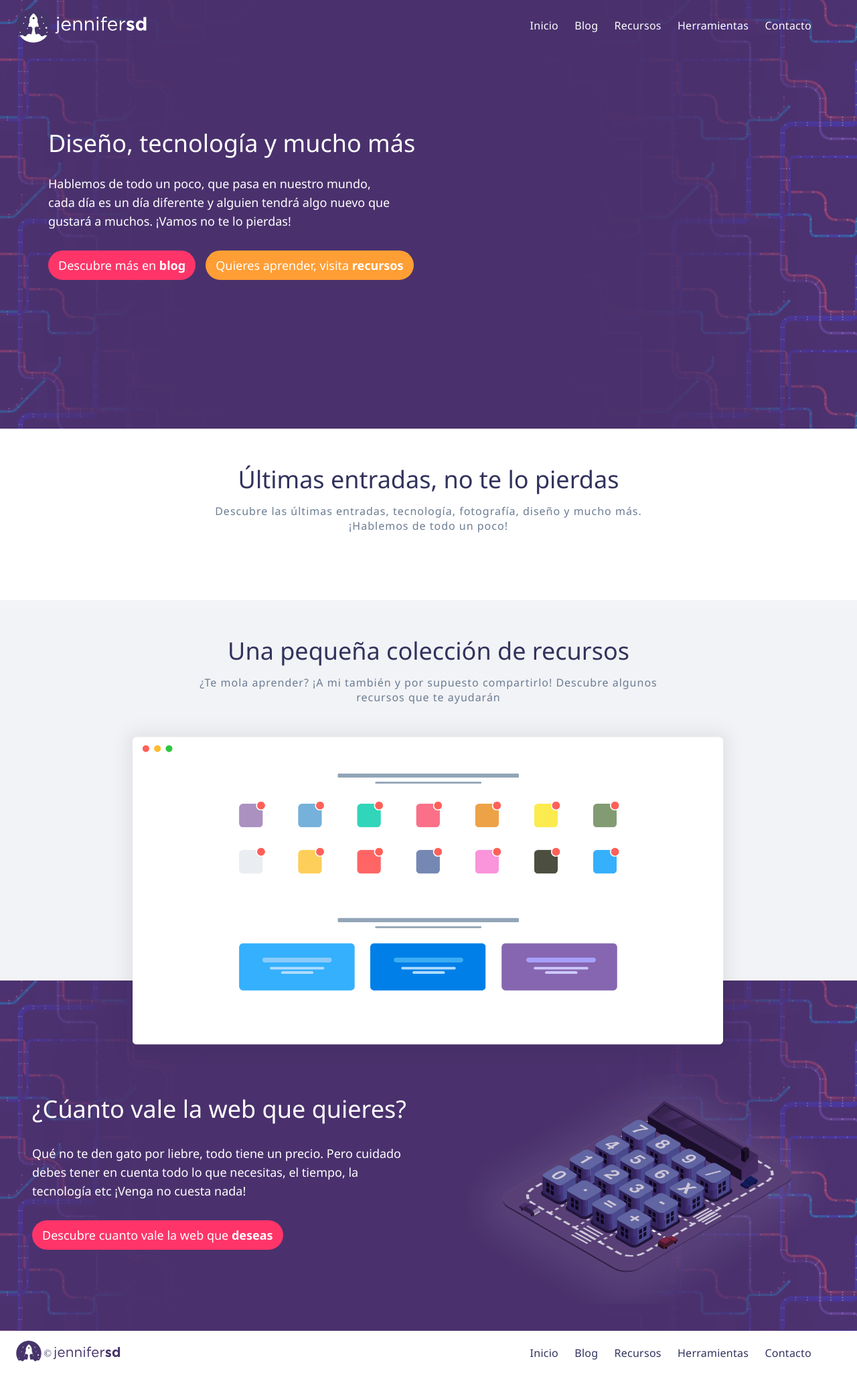
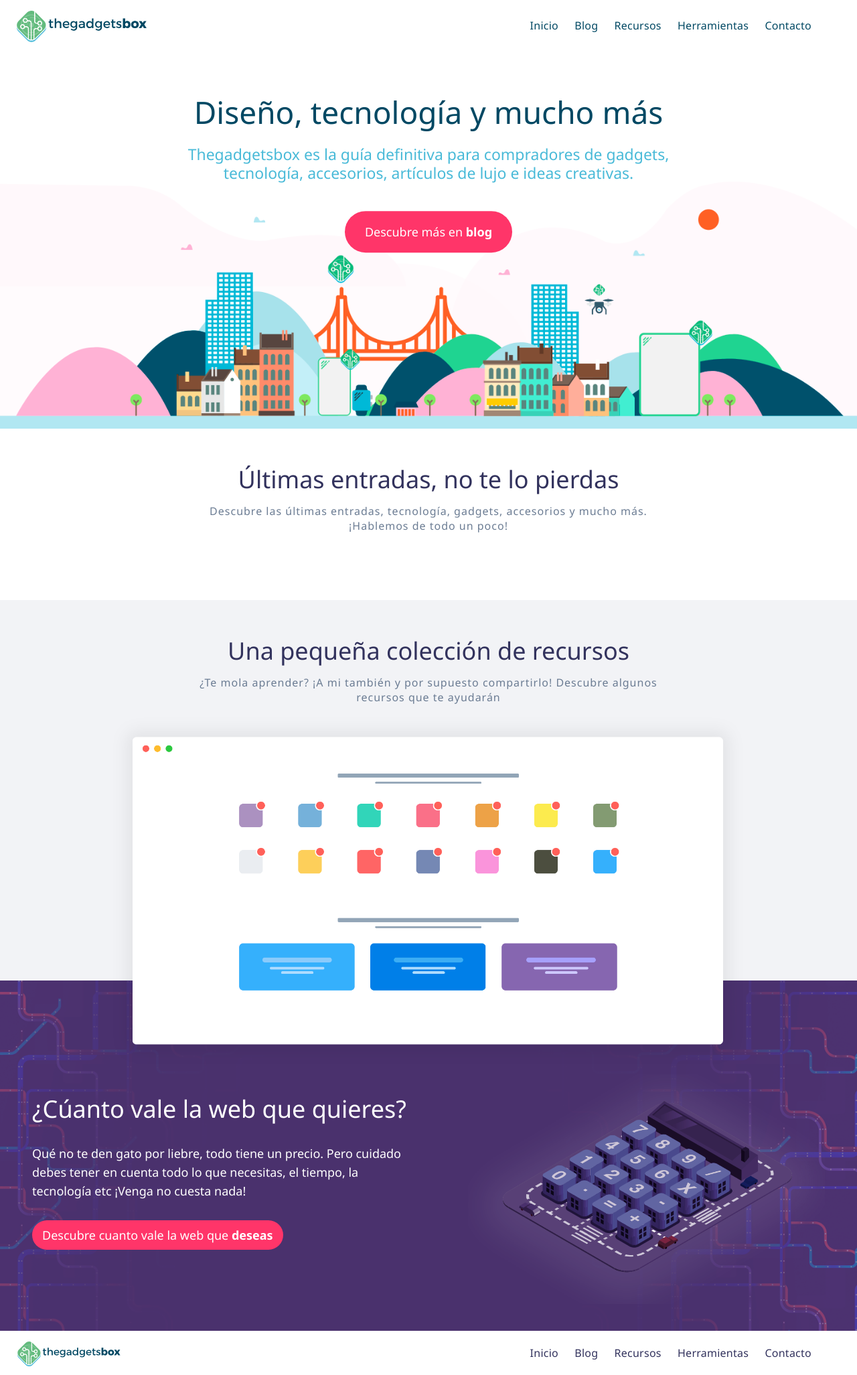
Before and after one commit to Jennifersd/thegadgetsbox, a Django app: page / in a window 1280 px wide. Shown: the whole page at 67% size. Run offline with Django 3.2, Linux system fonts and the light colour scheme; data that the repository does not hold is empty; some libraries are stand-ins or nearby versions.

Commit message:
changes design home - css

```diff
--- a/assets/css/style.css
+++ b/assets/css/style.css
@@ -80,7 +80,7 @@ a{
 }
 
 .header-container h1{
-    background: transparent url('/static/img/logo-jennifersd.svg') no-repeat left center;
+    background: transparent url('/static/img/logo-thegadgetsbox.svg') no-repeat left center;
     background-size: 195px 56.15px;
     -webkit-background-size: 195px 56.15px;
     -moz-background-size: 195px 56.15px;
@@ -151,11 +151,11 @@ a{
     user-select: none;
     -webkit-tap-highlight-color: transparent;
     -webkit-touch-callout: none;
-    color:#fff;
+    color:#004863;
 }
 
 .site-header.-light a {
-    color: #fff;
+    color: #004863;
 }
 
 .burger-container{
@@ -201,7 +201,7 @@ footer{
 }
 
 .footer-container h1{
-    background: transparent url(/static/img/logo-jennifersd-copy.svg) no-repeat left center;
+    background: transparent url(/static/img/logo-thegadgetsbox.svg) no-repeat left center;
     background-size: 157px 41.15px;
     -webkit-background-size: 157px 41.15px;
     -moz-background-size: 157px 41.15px;
@@ -287,11 +287,10 @@ footer{
 */
 
 .hub .-material {
-    background-color: #47346b;
-    color: #fff;
+    background-color: #fff;
     padding-top: 0;
-	background-image: url(/static/img/bg-header.png);
-    background-position: center -75px, 0 0;
+	background-image: url(/static/img/bg-header-prueba.png);
+    background-position: center 0px, 0 0;
     background-size: 100% auto;
     -webkit-background-size: 100% auto;
     -moz-background-size: 100% auto;
@@ -312,42 +311,45 @@ footer{
 
 .wrapper{
 	box-sizing: border-box;
-    padding-left: 24px;
-    top: 50%;
+    top: 42%;
     transform: translateY(-50%);
     position: absolute;
     z-index: 3;
 }
 
 .-material-block-text h1{
-	font-size: 36px;
-	line-height: 32px;
+	font-size: 46px;
+    line-height: 35px;
 	font-weight: 400;
+	text-align:center;
+	color:#004863;
 }
 
 .-material-block-text h2{
-	font-size: 18px;
-	font-weight: 400;
-	line-height: 28px;
-	width: 45%;
-	margin:30px 0px;
+    font-size: 23px;
+    font-weight: 400;
+    line-height: 28px;
+    width: 65%;
+    margin: 0px auto;
     -webkit-font-smoothing: antialiased;
+    text-align: center;
+    color: #49bad8;
 }
 
 .list-button-header{
-	float:left;
-	width: 60%;
+	width: 250px;
+    margin: 43px auto 0px auto;
 }
 
 #button-header-blog{
-	float:left;
-	width: auto;
+	float: left;
+    width: 100%;
 	color:#fff;
 	-webkit-border-radius: 50px;
 	-moz-border-radius: 50px;
 	border-radius: 50px;
 	background:#ff3569;
-	padding:10px 15px;
+	padding:19px 0px;
 	text-align:center;
 	font-size:18px;
 	margin-right:15px;
@@ -565,7 +567,7 @@ footer{
     color: #fff;
     padding-top: 0;
 	background-image: url(/static/img/bg-header.png);
-    background-position: center -75px, 0 0;
+    background-position: center 0px, 0 0;
     background-size: 100% auto;
     -webkit-background-size: 100% auto;
     -moz-background-size: 100% auto;
--- a/blog/templates/blog/post_list.html
+++ b/blog/templates/blog/post_list.html
@@ -10,10 +10,9 @@
 		<div class="-material-block-text">
 			<div class="wrapper">
 				<h1>Diseño, tecnología y mucho más</h1>
-				<h2>Hablemos de todo un poco, que pasa en nuestro mundo, cada día es un día diferente y alguien tendrá algo nuevo que gustará a muchos. ¡Vamos no te lo pierdas!</h2>
+				<h2>Thegadgetsbox es la guía definitiva para compradores de gadgets, tecnología, accesorios, artículos de lujo e ideas creativas.</h2>
 				<div class="list-button-header">
 					<a id="button-header-blog" href="/blog">Descubre más en <strong>blog</strong></a>
-					<a id="button-header-recursos" href="/recursos">Quieres aprender, visita <strong>recursos</strong></a>
 				</div>
 			</div>
 		</div>
@@ -23,7 +22,7 @@
 <section class="drawer -blog">
 	<div class="blocks-container">
 		<h3>Últimas entradas, no te lo pierdas</h3>
-		<p class="text-blog-home">Descubre las últimas entradas, tecnología, fotografía, diseño y mucho más. ¡Hablemos de todo un poco!</p>
+		<p class="text-blog-home">Descubre las últimas entradas, tecnología, gadgets, accesorios y mucho más. ¡Hablemos de todo un poco!</p>
 		<div class="content-list-blog-home">
 			<ul class="list-blog-home">
 				{% for post in posts %}
```
Also changed, not shown: assets/img/bg-header-prueba.png (added), assets/img/logo-thegadgetsbox-copy.svg (added), assets/img/logo-thegadgetsbox.svg (added).
